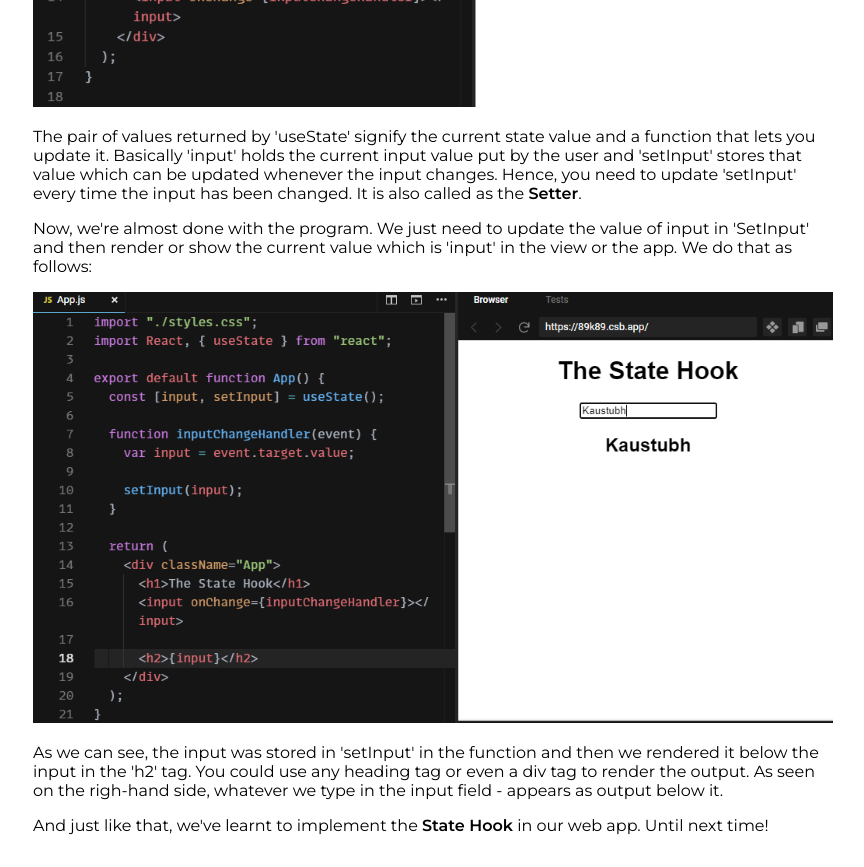
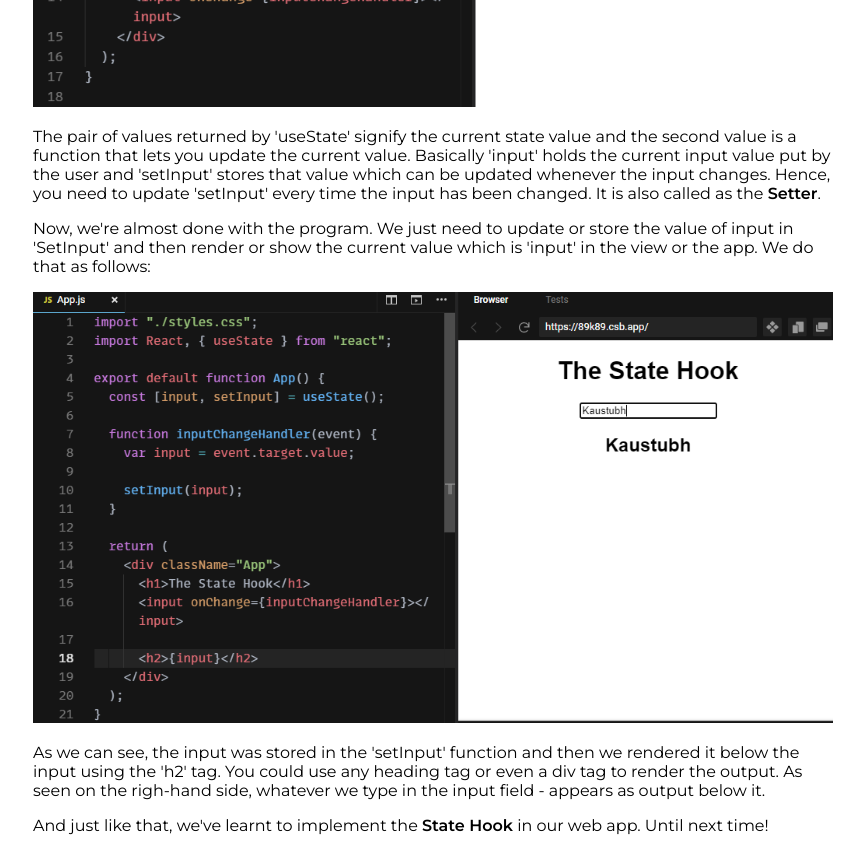
Before and after one commit to KaustubhM1997/blog-use-state, a plain HTML site: page index.html in a window 1280 px wide. Shown: the part 4320-5187 px from the top of the page, without its empty margins (207-1071 px from the left). Drawn offline with Linux system fonts and the light colour scheme.

Commit message:
refactor: added a bit more description

```diff
--- a/index.html
+++ b/index.html
@@ -101,13 +101,13 @@
 
             <img class="img-secondary" src="images/image8.PNG">
 
-            <p>The pair of values returned by 'useState' signify the current state value and a function that lets you update it. Basically 'input' holds the current input value put by the user and 'setInput' stores that value which can be updated whenever the input changes. Hence, you need to update 'setInput' every time the input has been changed. It is also called as the <strong>Setter</strong>.</p>
+            <p>The pair of values returned by 'useState' signify the current state value and the second value is a function that lets you update the current value. Basically 'input' holds the current input value put by the user and 'setInput' stores that value which can be updated whenever the input changes. Hence, you need to update 'setInput' every time the input has been changed. It is also called as the <strong>Setter</strong>.</p>
 
-            <p>Now, we're almost done with the program. We just need to update the value of input in 'SetInput' and then render or show the current value which is 'input' in the view or the app. We do that as follows: </p>
+            <p>Now, we're almost done with the program. We just need to update or store the value of input in 'SetInput' and then render or show the current value which is 'input' in the view or the app. We do that as follows: </p>
 
             <img class="img-secondary" src="images/image9.PNG">
 
-            <p>As we can see, the input was stored in 'setInput' in the function and then we rendered it below the input in the 'h2' tag. You could use any heading tag or even a div tag to render the output. As seen on the righ-hand side, whatever we type in the input field - appears as output below it.</p>
+            <p>As we can see, the input was stored in the 'setInput' function and then we rendered it below the input using the 'h2' tag. You could use any heading tag or even a div tag to render the output. As seen on the righ-hand side, whatever we type in the input field - appears as output below it.</p>
 
             <p>And just like that, we've learnt to implement the <strong>State Hook</strong></strong> in our web app. Until next time!</p>
 
```
